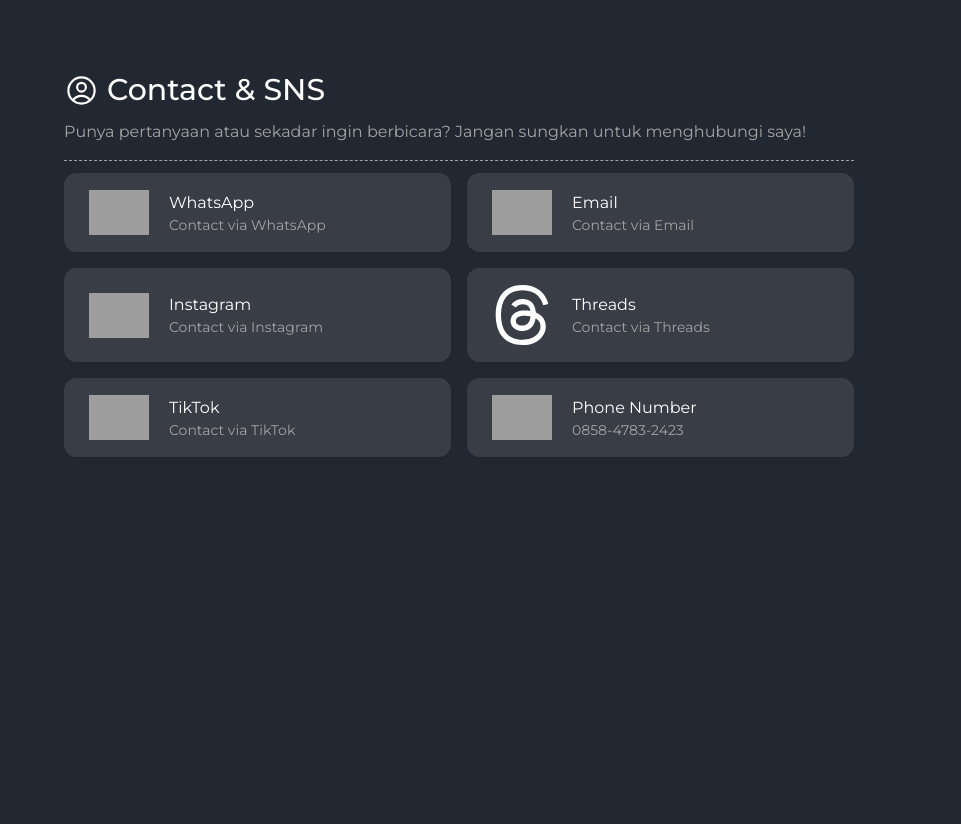
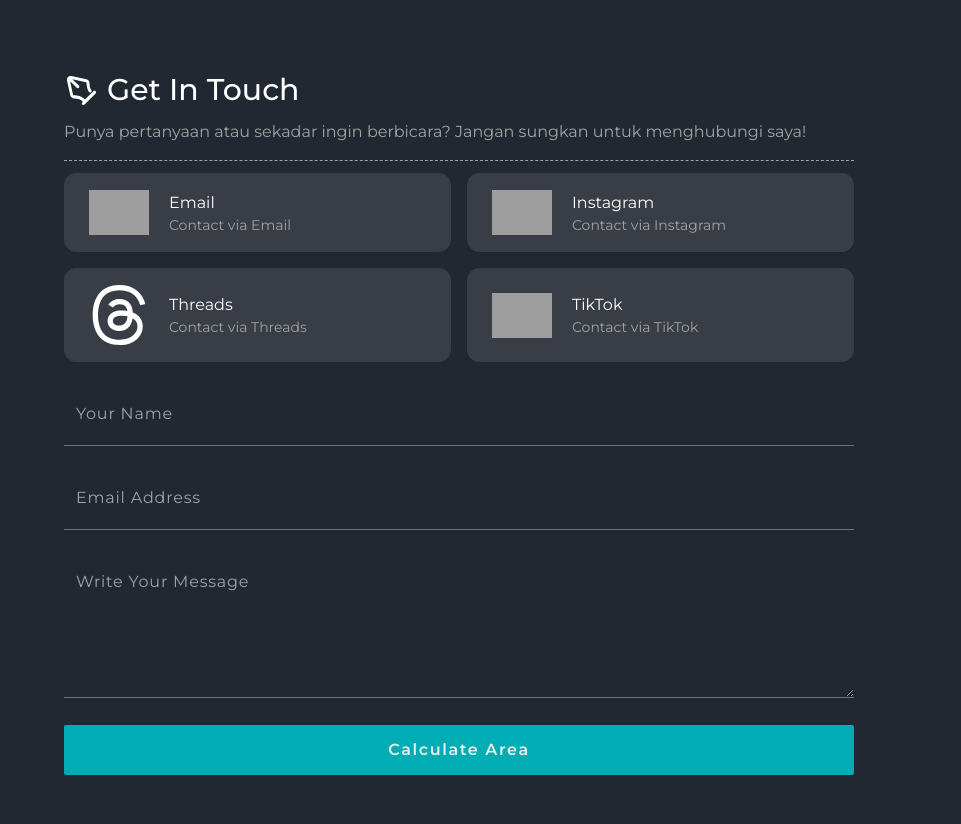
Before and after one commit to ArtaHendraa/ArtaHendraa.github.io, a plain HTML site: page public/html/git.html in a window 1280 px wide. Shown: the full height of the page, 319-1280 px from the left. Drawn offline with nearby package versions, Linux system fonts and the light colour scheme; grey boxes are pictures that could not be loaded.

Commit message:
update 17 september 2023

```diff
--- a/public/html/git.html
+++ b/public/html/git.html
@@ -583,21 +583,19 @@
                 class="flex items-center gap-2 text-2xl font-medium lg:text-3xl"
               >
                 <svg
+                  width="35"
+                  height="35"
+                  viewBox="0 0 36 36"
+                  fill="none"
                   xmlns="http://www.w3.org/2000/svg"
-                  fill="none"
-                  viewBox="0 0 24 24"
-                  stroke-width="1.5"
-                  stroke="#FFFFFF"
-                  class="w-[35px] h-[35px]"
                 >
                   <path
-                    stroke-linecap="round"
-                    stroke-linejoin="round"
-                    d="M17.982 18.725A7.488 7.488 0 0012 15.75a7.488 7.488 0 00-5.982 2.975m11.963 0a9 9 0 10-11.963 0m11.963 0A8.966 8.966 0 0112 21a8.966 8.966 0 01-5.982-2.275M15 9.75a3 3 0 11-6 0 3 3 0 016 0z"
+                    d="M32.5471 18.6527C31.9433 18.0549 30.8866 18.0549 30.2828 18.6527L21.5274 27.3209L20.4708 26.2747C19.2631 25.0791 17.9045 24.3319 16.5459 23.8835C14.2816 23.2857 11.8663 22.9868 10.0549 22.9868C9.75297 22.9868 9.30011 22.6879 9.30011 22.389L6.28101 8.49008L13.074 15.2154C13.5268 15.5143 13.8287 15.6637 14.2816 15.6637C14.7345 15.6637 15.0364 15.5143 15.3383 15.2154C15.9421 14.6176 15.9421 13.5714 15.3383 12.9736L8.54533 6.39777L22.5841 9.38679C22.886 9.53624 23.1879 9.83514 23.1879 10.134C23.1879 11.778 23.4899 14.0198 24.0937 16.2615C24.3956 17.4571 24.9994 18.5033 25.7542 19.5494C26.207 20.1472 27.2637 20.2967 27.8675 19.8483C28.4714 19.4 28.6223 18.3538 28.1695 17.756C27.5656 17.0088 27.2637 16.2615 26.9618 15.5143C26.5089 13.7209 26.207 11.6285 26.207 10.134C26.0561 8.34063 24.8484 6.84612 23.037 6.54722L7.6396 3.10986C6.43197 2.81095 5.07337 3.10986 4.16764 4.15601C3.11096 5.05272 2.80905 6.39777 3.11096 7.59338L6.43197 22.9868C6.73388 24.7802 8.24342 25.9758 10.0549 26.1253C11.5644 26.1253 13.8287 26.4242 15.7912 27.022C16.6969 27.3209 17.6026 27.9187 18.3574 28.6659L19.4141 29.7121L18.8103 30.3099C18.2064 30.9077 18.2064 31.9538 18.8103 32.5516C19.1122 32.8505 19.565 33 19.8669 33C20.1688 33 20.6217 32.8505 20.9236 32.5516L32.5471 21.0439C33.151 20.2967 33.151 19.2505 32.5471 18.6527Z"
+                    fill="#FFFFFF"
                   />
                 </svg>
 
-                <h1>Contact & SNS</h1>
+                <h1>Get In Touch</h1>
               </div>
               <div class="space-y-4">
                 <p class="leading-[1.8] md:leading-loose text-neutral-400">
@@ -612,25 +610,6 @@
             ></div>
 
             <div class="grid gap-4 md:grid-cols-2">
-              <a href="" class="card-certi-bg" target="_blank">
-                <div class="overflow-hidden">
-                  <img
-                    alt="Dicoding"
-                    loading="lazy"
-                    width="60"
-                    height="60"
-                    decoding="async"
-                    class="duration-700 ease-in-out scale-100 blur-0 grayscale-0"
-                    src="	https://cdn-icons-png.flaticon.com/512/220/220236.png"
-                    style="color: transparent"
-                  />
-                </div>
-                <div>
-                  <h2>WhatsApp</h2>
-                  <p class="text-sm text-neutral-400">Contact via WhatsApp</p>
-                </div>
-              </a>
-
               <a
                 href="mailto:artahenda@gmail.com?body=Hii"
                 class="card-certi-bg"
@@ -677,7 +656,7 @@
               </a>
 
               <a
-                href="https://www.threads.net/@artahendraa"
+                href="https://www.threads.net/@artahendraa "
                 class="card-certi-bg"
               >
                 <div class="overflow-hidden">
@@ -731,30 +710,61 @@
                   <p class="text-sm text-neutral-400">Contact via TikTok</p>
                 </div>
               </a>
+            </div>
 
-              <a
-                target="_blank"
-                class="cursor-pointer card-certi-bg"
-                id="number-copy"
+            <div class="flex w-full h-16 mx-auto mt-5 bg-transparent">
+              <input
+                class="w-full px-3 tracking-wider bg-transparent border-b border-gray-500 focus:outline-none focus:border-gray-300"
+                type="text"
+                required="Name"
+                placeholder="Your Name"
+              />
+            </div>
+
+            <div class="flex w-full h-16 mx-auto mt-5 bg-transparent">
+              <input
+                class="w-full px-3 tracking-wider bg-transparent border-b border-gray-500 focus:outline-none focus:border-gray-300"
+                type="text"
+                required="Email Address"
+                placeholder="Email Address"
+              />
+            </div>
+
+            <textarea
+              placeholder="Write Your Message"
+              class="w-full h-32 px-3 mt-10 tracking-wider bg-transparent border-b border-gray-500 focus:outline-none focus:border-gray-300"
+              required="Massage"
+            ></textarea>
+
+            <!-- <button
+              type="button"
+              class="inline-flex items-center px-10 py-3 mt-5 text-sm font-semibold text-center text-white duration-300 bg-[#266669] rounded-lg focus:ring-4 focus:outline-none hover:bg-[#00ADB5]"
+            >
+              Send Massage
+              <svg
+                class="w-3.5 h-3.5 ml-2"
+                aria-hidden="true"
+                xmlns="http://www.w3.org/2000/svg"
+                fill="none"
+                viewBox="0 0 14 10"
               >
-                <div class="overflow-hidden">
-                  <img
-                    alt="Dicoding"
-                    loading="lazy"
-                    width="60"
-                    height="60"
-                    decoding="async"
-                    class="duration-700 ease-in-out scale-100 blur-0 grayscale-0"
-                    src="https://cdn-icons-png.flaticon.com/512/3616/3616215.png"
-                    style="color: transparent"
-                  />
-                </div>
-                <div>
-                  <h2>Phone Number</h2>
-                  <p class="text-sm text-neutral-400">0858-4783-2423</p>
-                </div>
-              </a>
-            </div>
+                <path
+                  stroke="currentColor"
+                  stroke-linecap="round"
+                  stroke-linejoin="round"
+                  stroke-width="2"
+                  d="M1 5h12m0 0L9 1m4 4L9 9"
+                />
+              </svg>
+            </button> -->
+
+            <button
+              type="button"
+              class="cursor-pointer bg-[#00ADB5] text-[#EEEEEE] font-semibold h-[50px] w-full flex items-center justify-center mt-5 rounded-sm tracking-widest cllick-effect duration-75"
+              id="calculate-btn"
+            >
+              Calculate Area
+            </button>
           </div>
         </main>
       </div>
--- a/src/input.css
+++ b/src/input.css
@@ -69,4 +69,18 @@
   .edu-title {
     @apply text-base md:text-lg font-semibold text-white;
   }
+
+  .cllick-effect {
+    box-shadow: 0 0 0 0;
+  }
+
+  .cllick-effect:hover {
+    box-shadow: 7px 8px 0 0 #266669;
+    transform: translateY(-4px);
+  }
+
+  .cllick-effect:active {
+    transform: translateY(4px);
+    box-shadow: 0 0 0 0;
+  }
 }
```
Also changed, not shown: public/css/output.css.
